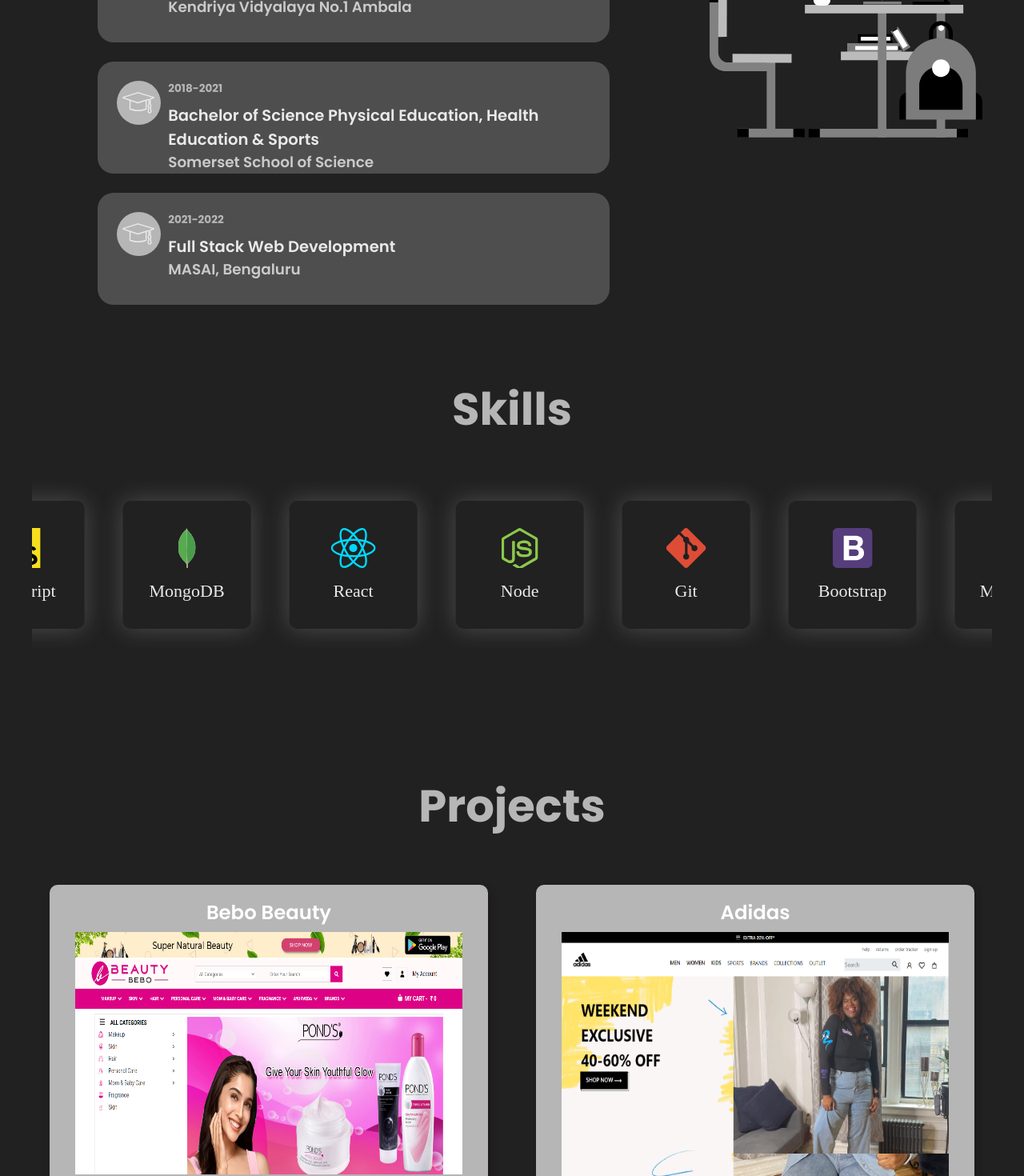
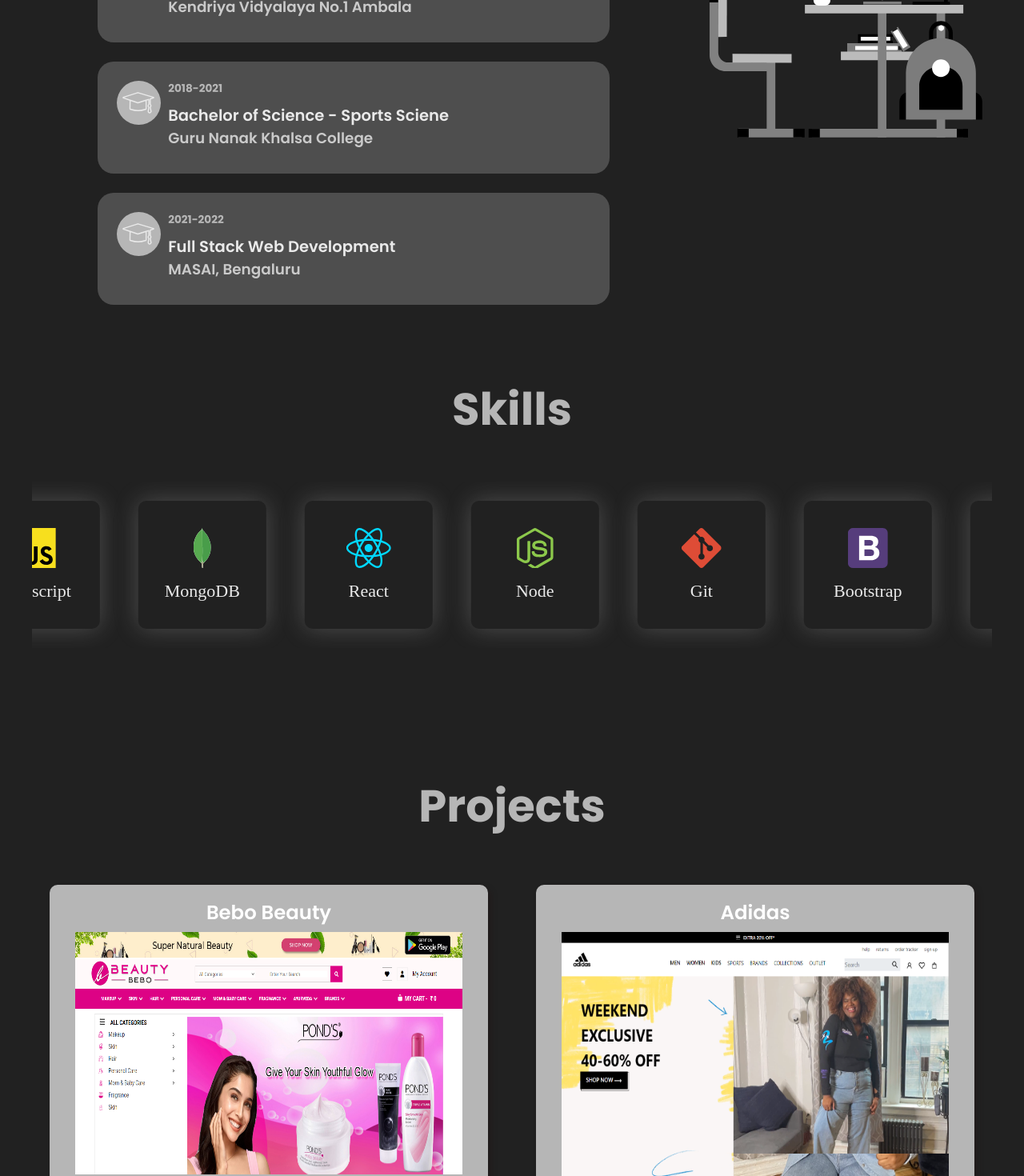
Before and after one commit to anmoljain987/new-portfolio, a React (Create React App) app: page / in a window 1280 px wide. Shown: the part 2000-3470 px from the top of the page at 80% size. Built offline with nearby package versions, Linux system fonts and the light colour scheme; a web font is replaced by a local one.

Commit message:
space removed

```diff
--- a/src/App.js
+++ b/src/App.js
@@ -9,7 +9,7 @@
 import { ThemeContext } from "./contexts/ThemeContext";
 import { Main, BlogPage, ProjectPage } from "./pages";
 import { Skills } from "./components";
-
+import { Contacts } from "./components";
 import { BackToTop } from "./components";
 import ScrollToTop from "./utils/ScrollToTop";
 
@@ -37,7 +37,7 @@
           <Route path="/blog" exact component={BlogPage} />
           <Route path="/projects" exact component={ProjectPage} />
           <Route path="/skills" exact component={Skills} />
-
+          <Route path="/contacts" exact component={Contacts} />
           <Redirect to="/" />
         </Switch>
       </Router>
--- a/src/components/Projects/Projects.css
+++ b/src/components/Projects/Projects.css
@@ -3,7 +3,7 @@
   flex-direction: column;
   align-items: center;
   justify-content: flex-start;
-  min-height: 200vh;
+  /* min-height: 200vh; */
   overflow-x: hidden;
   padding: 2rem;
   /* border: 2px solid red; */
--- a/src/data/educationData.js
+++ b/src/data/educationData.js
@@ -1,28 +1,27 @@
 export const educationData = [
   {
-    id: 1,
+    id: 4,
     institution: "S.A.Jain Senior Model School",
     course: "Secondary School Examination-CBSE",
     startYear: "2014",
     endYear: "2016",
   },
   {
-    id: 2,
+    id: 3,
     institution: "Kendriya Vidyalaya No.1 Ambala",
     course: "Senior School Examination-CBSE",
     startYear: "2016",
     endYear: "2018",
   },
   {
-    id: 3,
-    institution: "Somerset School of Science",
-    course:
-      "Bachelor of Science Physical Education, Health Education & Sports ",
+    id: 2,
+    institution: "Guru Nanak Khalsa College",
+    course: "Bachelor of Science - Sports Sciene ",
     startYear: "2018",
     endYear: "2021",
   },
   {
-    id: 4,
+    id: 1,
     institution: "MASAI, Bengaluru",
     course: "Full Stack Web Development",
     startYear: "2021",
```
